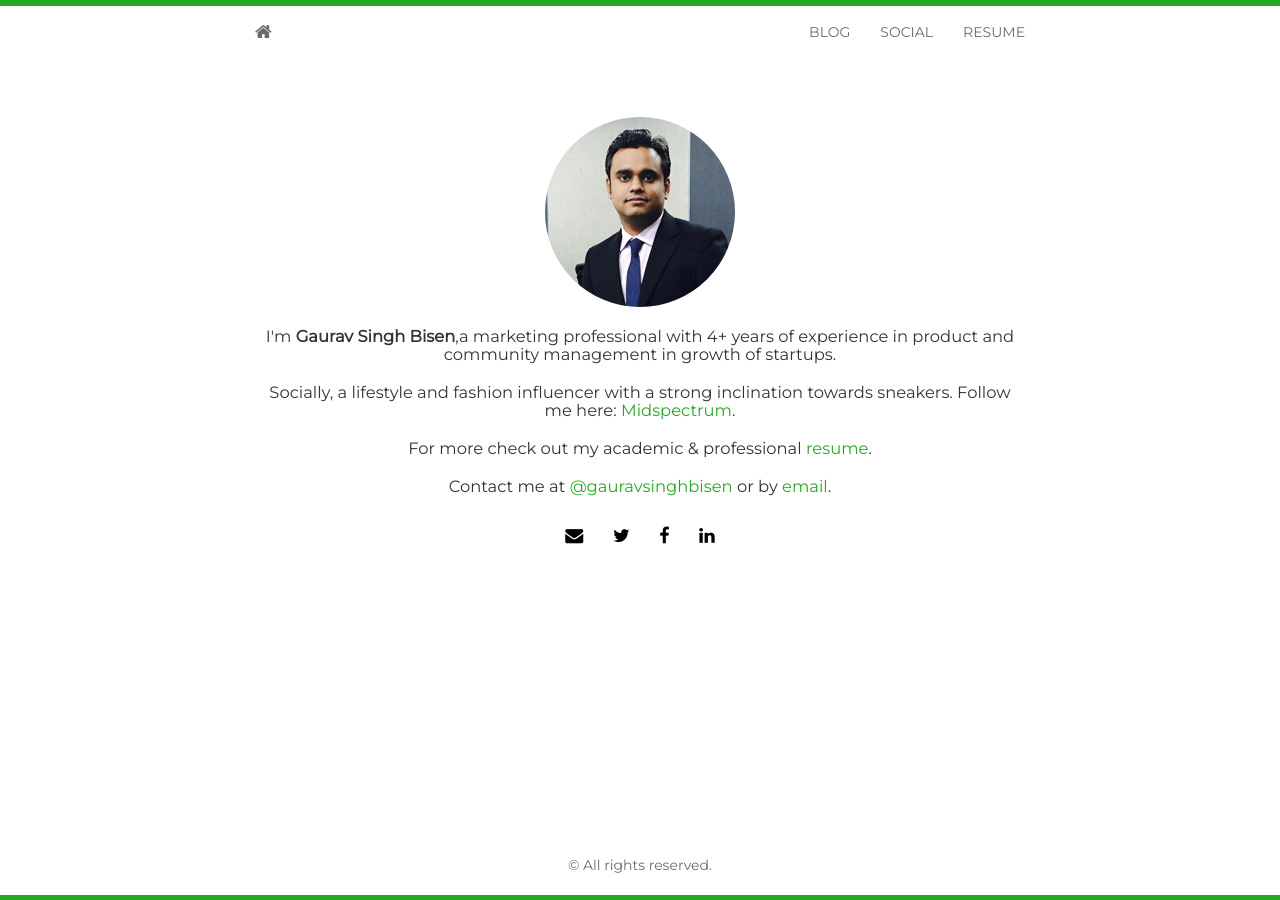
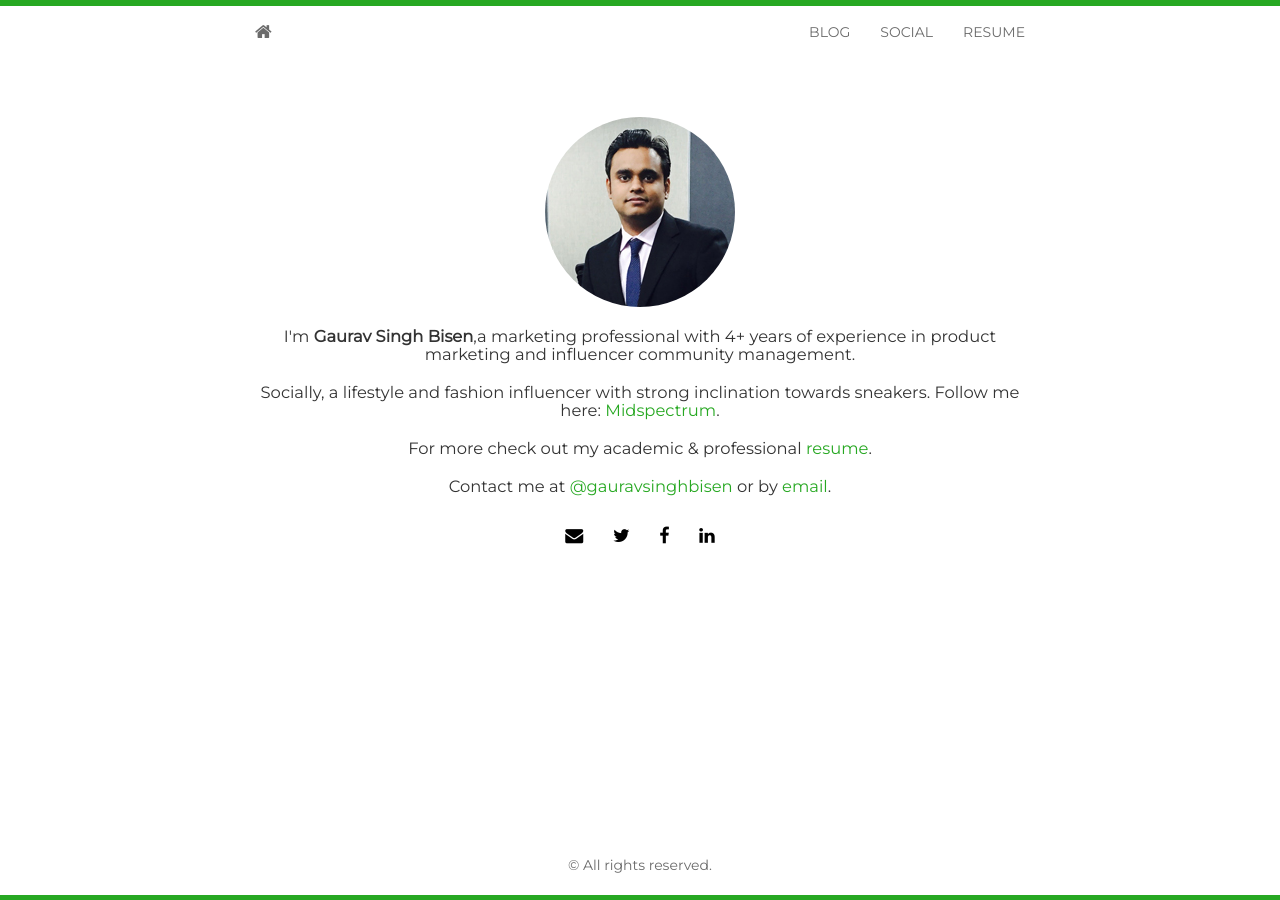
Before and after one commit to gauravsinghbisen/gauravsinghbisen.github.io, a Jekyll site: the page built from index.html, in a window 1280 px wide. Built offline with Jekyll 4.4.1, drawn with Linux system fonts in a browser that asks for light colours; nearby versions of some CDN libraries; the list of posts is cut into pages by our own code.

Commit message:
Update index.html

```diff
--- a/index.html
+++ b/index.html
@@ -7,9 +7,9 @@ layout: home
 	  <div class="avatar">
 		<img class="img-circle" height=190 src="{{ site.baseurl }}/static/img/{{ site.avatar }}" alt="Responsive image">
 	  </div>
-	  <h3>I'm <strong>{{ site.author }}</strong>,a marketing professional with 4+ years of experience in product and community management in growth of startups.</h3>
+	  <h3>I'm <strong>{{ site.author }}</strong>,a marketing professional with 4+ years of experience in product marketing and influencer community management.</h3>
 	  <!-- <h3>I love all things computer science and maths.</h3> -->
-	  <h3>Socially, a lifestyle and fashion influencer with a strong inclination towards sneakers. Follow me here:  <a href="https://instagram.com/midspectrum"> Midspectrum</a>.</h3>
+	  <h3>Socially, a lifestyle and fashion influencer with strong inclination towards sneakers. Follow me here:  <a href="https://instagram.com/midspectrum"> Midspectrum</a>.</h3>
 	  <h3>For more check out my academic &amp; professional <a href="http://gauravbisen.com/resume/">resume</a>.</h3>
 	  <h3>Contact me at <a href="http://linkedin.com/in/{{ site.linkedin }}">@{{ site.linkedin }}</a> or by <a href="mailto:{{ site.email }}">email</a>.</h3>
 	  {% include social.html %}
```
